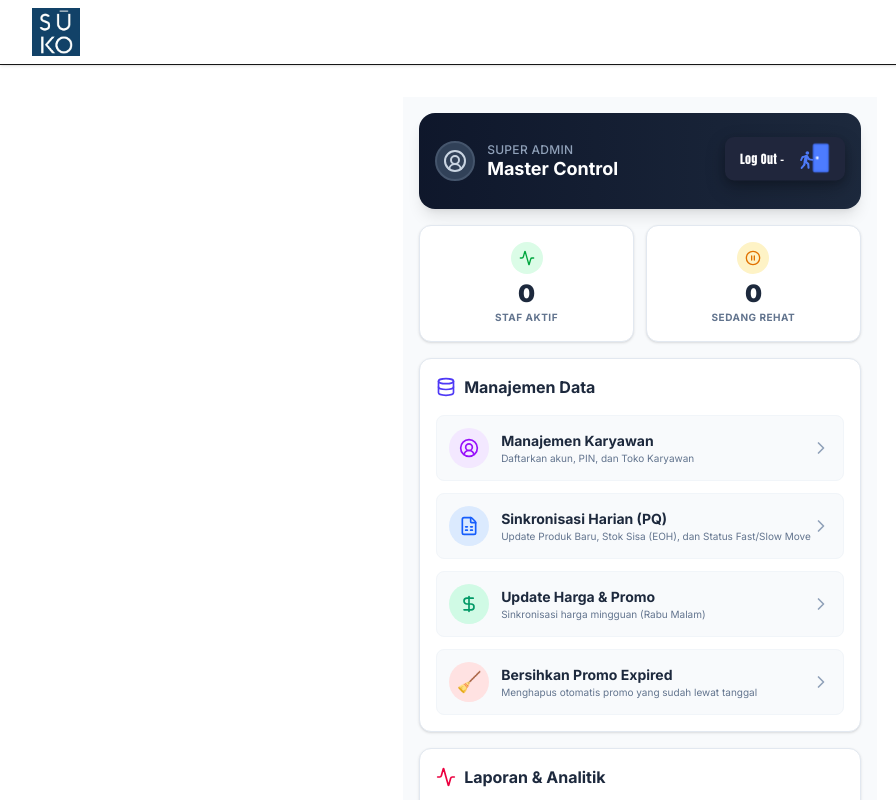
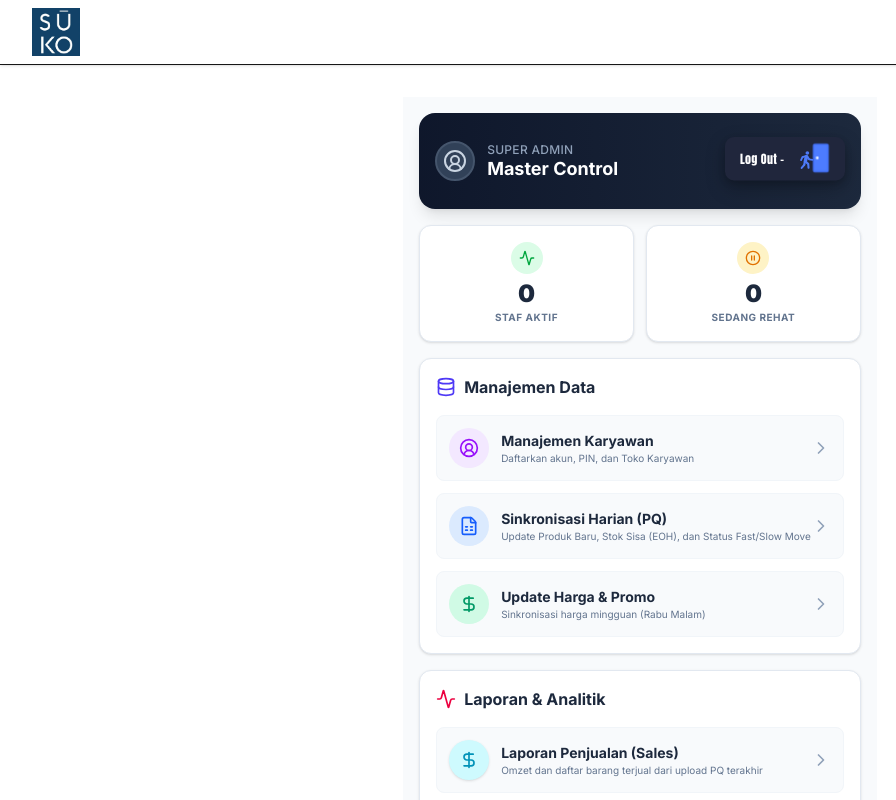
Before and after one commit to luqmanmenmen/CheckPrice, a Next.js app: page /super-admin in a window 1280 px wide. Shown: the top 800 px of the page, without its empty margins (0-896 px from the left). Built offline with nearby package versions, Linux system fonts and the light colour scheme; no server answers.

Commit message:
fix: Optimize promo analysis API and remove manual clean button

```diff
--- a/src/app/super-admin/page.tsx
+++ b/src/app/super-admin/page.tsx
@@ -144,33 +144,7 @@ export default function SuperAdminDashboard() {
             <ChevronRight className="w-5 h-5 text-slate-400 group-hover:text-emerald-600 transition-colors" />
           </Link>
 
-          {/* Menu Clean Promo */}
-          <button
-            onClick={async () => {
-              try {
-                const res = await fetch("/api/admin/clean-promo", { method: "POST" });
-                const data = await res.json();
-                if (data.success) {
-                  alert(data.message);
-                } else {
-                  alert("Gagal membersihkan promo");
-                }
-              } catch (e) {
-                alert("Terjadi kesalahan jaringan");
-              }
-            }}
-            className="flex items-center justify-between p-3 rounded-lg border border-slate-100 bg-slate-50 hover:bg-red-50 hover:border-red-100 transition-all group w-full text-left">
-            <div className="flex items-center gap-3">
-              <div className="w-10 h-10 rounded-full bg-red-100 text-red-600 flex items-center justify-center group-hover:scale-110 transition-transform">
-                <span className="text-xl">🧹</span>
-              </div>
-              <div>
-                <p className="font-bold text-slate-800 text-sm">Bersihkan Promo Expired</p>
-                <p className="text-[10px] text-slate-500">Menghapus otomatis promo yang sudah lewat tanggal</p>
-              </div>
-            </div>
-            <ChevronRight className="w-5 h-5 text-slate-400 group-hover:text-red-600 transition-colors" />
-          </button>
+
         </div>
       </div>
 
```
